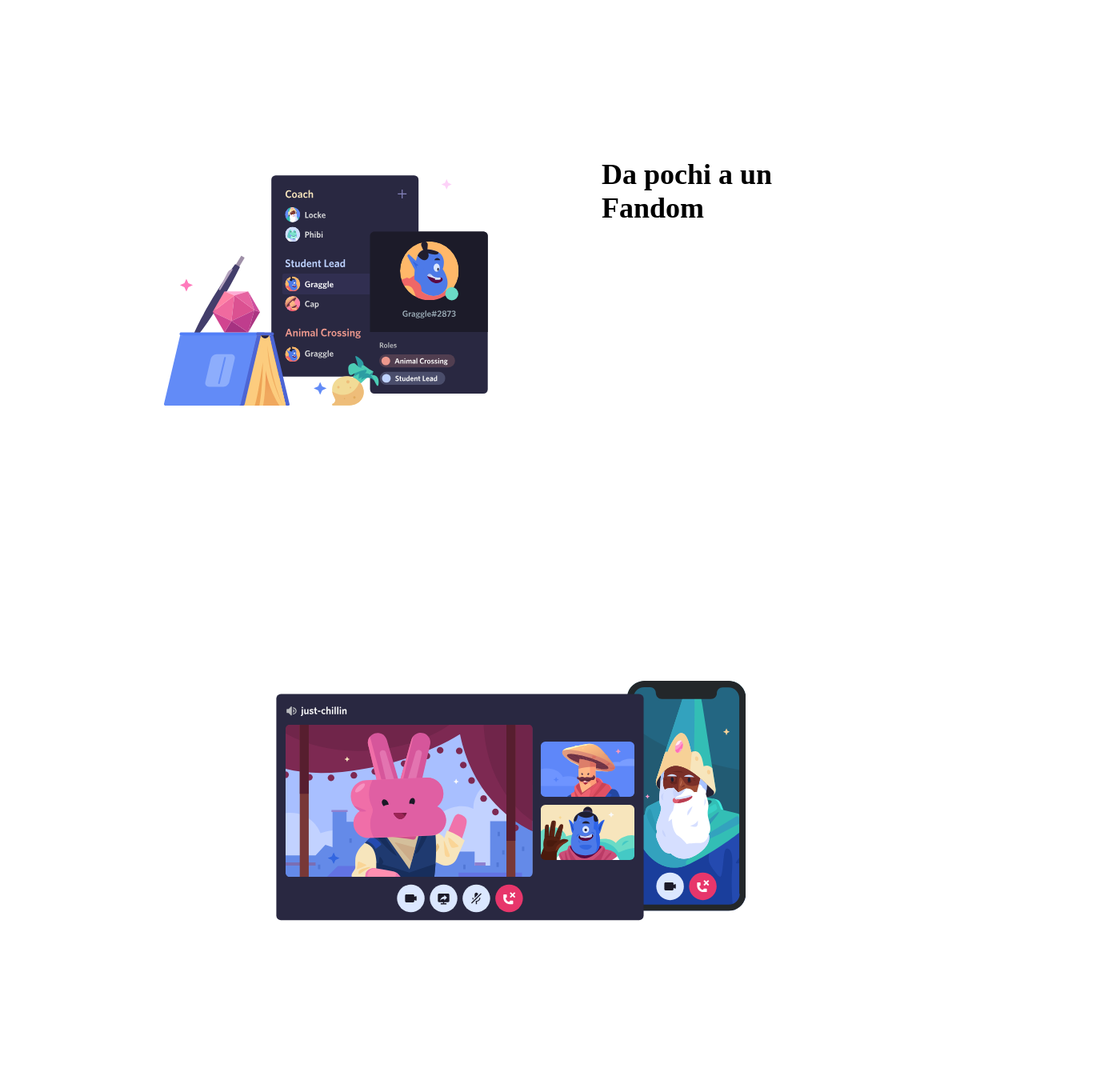
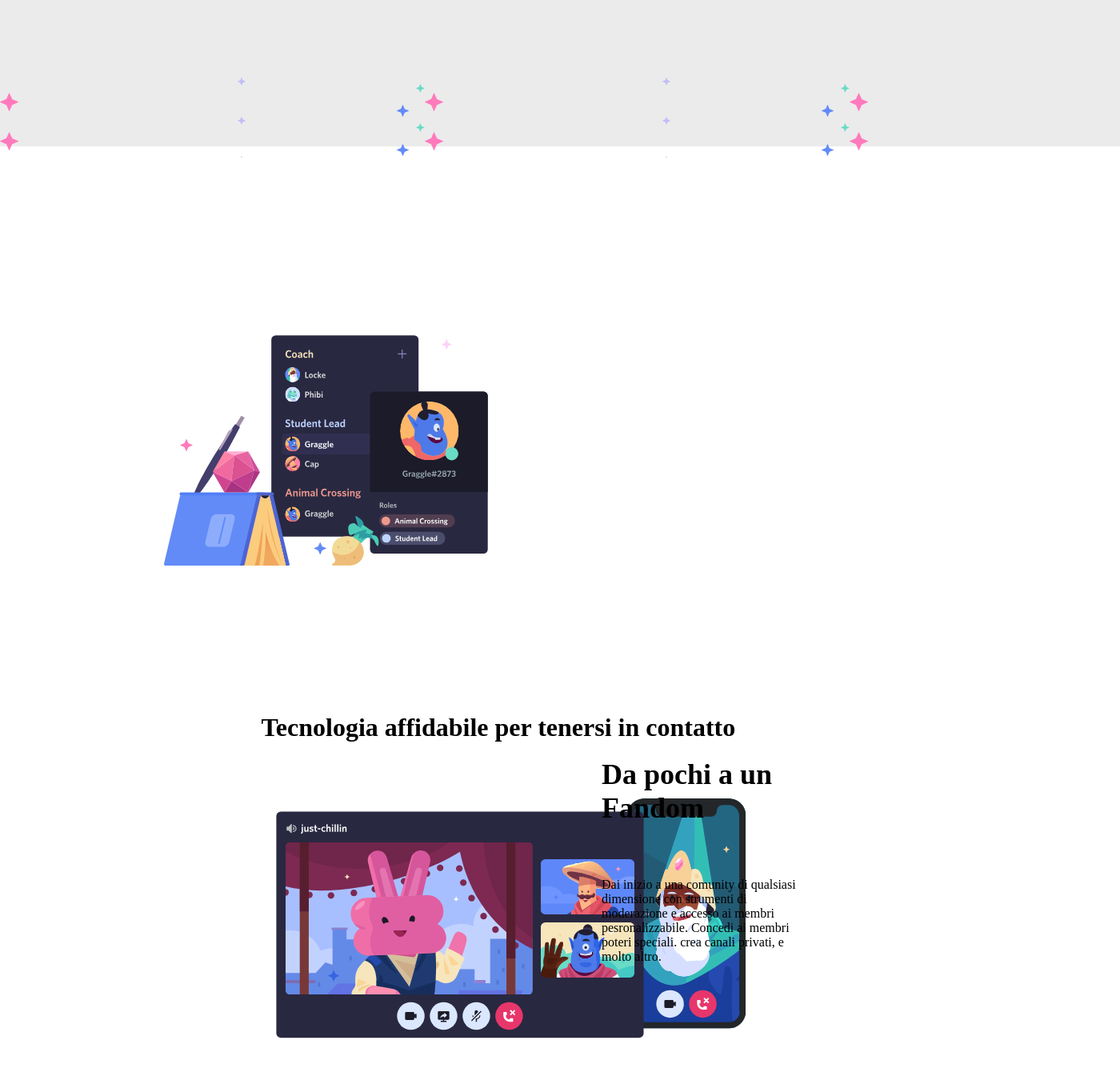
Before and after one commit to IlarioCocco/htmlcss-discord, a plain HTML site: page index.html in a window 1280 px wide. Shown: the part 1546-2901 px from the top of the page at 80% size, 1400 px wide, since content can reach past the window. Drawn offline with Linux system fonts and the light colour scheme.

Commit message:
proseguo

```diff
--- a/css/style.css
+++ b/css/style.css
@@ -188,7 +188,22 @@ h6 {
 
 
 /* ---------------------- */
+.bkg {
+    background-image: url("../img/wave.svg");
+    opacity: 8%;
+    height: 100px;
+    margin-left: 0%;
+    position: relative;
+    top: 300px;
+}
 
+.bkg2 {
+    width: 1400px;
+    height: 500px;
+    background-color: rgb(0, 0, 0);
+    position: relative;
+    top: 100px;
+}
 
 .container4 {
     margin-left: 15%;
@@ -232,6 +247,23 @@ h6 {
 
 
 /* -------------------- */
+.bkg3 {
+    background-image: url("../img/stars.svg");
+    height: 100px;
+    margin-left: 0%;
+    position: relative;
+    top: 100px;
+    opacity: 100%;
+}
+
+.bkg4 {
+    width: 1400px;
+    height: 500px;
+    background-color: rgb(255, 255, 255);
+    position: relative;
+    top: 100px;
+}
+
 .container5 {
     margin-left: 15%;
     margin-right: 15%;
@@ -247,7 +279,7 @@ h6 {
 .daPochi {
     margin-right: 70px;
     position: absolute;
-    top: 300px;
+    top: 850px;
     left: 560px;
     font-size: 36px;
 }
@@ -256,7 +288,7 @@ h6 {
 .daiInizio {
     margin-right: 70px;
     position: absolute;
-    top: 400px;
+    top: 1000px;
     left: 560px;
 }
 
@@ -270,8 +302,13 @@ h6 {
 
 .tutti {
     max-width: 100%;
-    height: 800px;
-    width: 800px;
+    height: 400px;
+    width: 900px;
     margin-left: 0px;
-    margin-top: 90px;
+    margin-top: 20px;
 }
+
+.tecnologia {
+    margin-top: 180px;
+    width: 1000px;
+}
--- a/index.html
+++ b/index.html
@@ -82,6 +82,9 @@
             </div>
         </div>
 
+        <div class="bkg">
+            <div class="bkg2"></div>
+        </div>
 
         <div class="container4">
             <div class="riga clearfix">
@@ -100,6 +103,10 @@
             </div>
         </div>
 
+        <div class="bkg3">
+            <div class="bkg4"></div>
+        </div>
+
         <div class="container5">
             <div class="riga clearfix">
                 <div>
@@ -107,11 +114,19 @@
                 </div>
                 <div class="coldx">
                     <h2 class="daPochi">Da pochi a un Fandom</h2>
+                    <p class="daiInizio">Dai inizio a una comunity di qualsiasi
+                       dimensione con strumenti di
+                       moderazione e accesso ai membri
+                       pesronalizzabile. Concedi ai membri
+                       poteri speciali. crea canali privati, e
+                       molto altro.
+                    </p>
                 </div>
 
 
         <div class="container6">
             <div>
+                <h1 class="tecnologia">Tecnologia affidabile per tenersi in contatto</h1>
                 <img class="tutti" src="img/item4-big.svg" alt="img pagina con tutti i personaggi">
             </div>
         </div>
@@ -119,7 +134,7 @@
 
 
     </main>
-    <!-- sezioni main -->s
+    <!-- sezioni main -->
 
 
     <!-- footer -->
```
